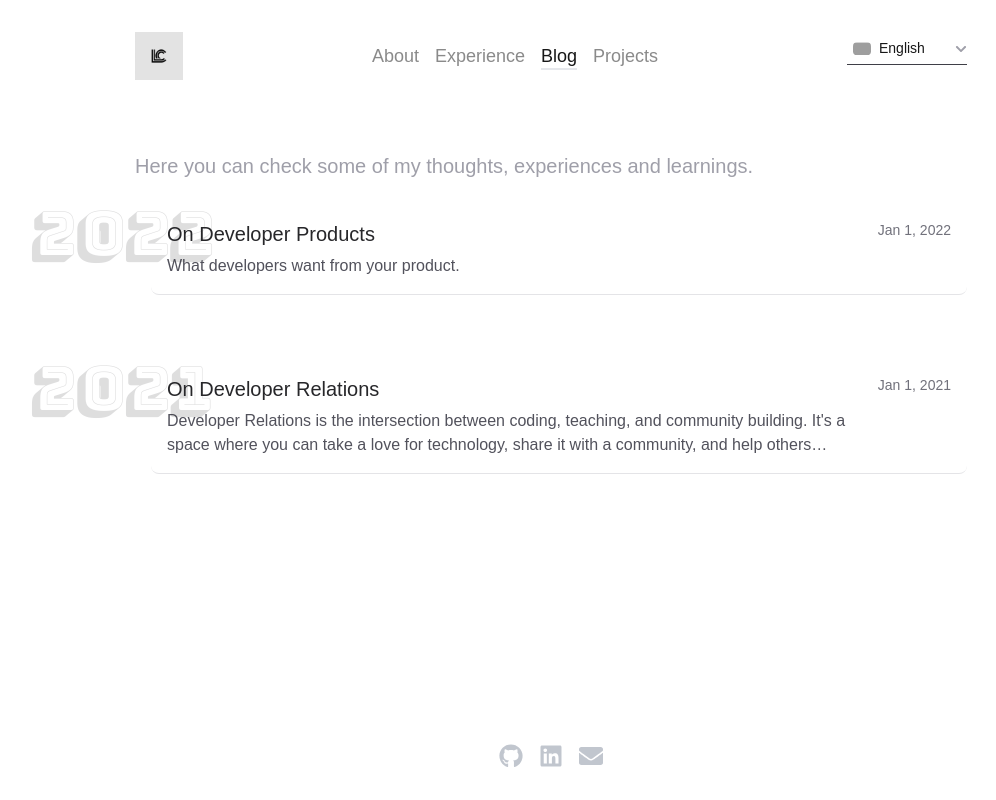
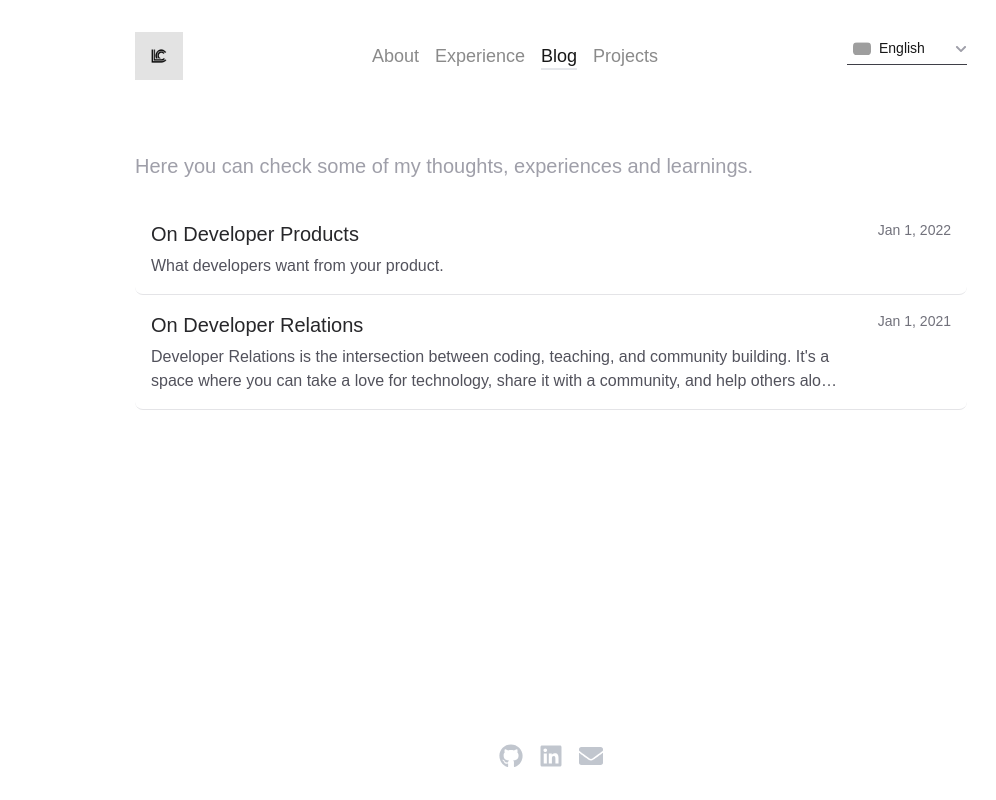
Before and after one commit to lcastrof/lucasdecastro.dev, a Next.js app: page /en/blog in a window 1280 px wide. Shown: the whole page, without its empty margins (89-1085 px from the left). Built offline with nearby package versions, Linux system fonts and the light colour scheme; grey boxes are pictures that could not be loaded.

Commit message:
refactor: remove year from post listing

```diff
--- a/src/components/posts-list.tsx
+++ b/src/components/posts-list.tsx
@@ -8,18 +8,6 @@ interface PostsListProps {
 
 export function PostsList({ posts }: PostsListProps) {
   const locale = useLocale();
-  const postsByYear = posts.reduce((acc, post) => {
-    const year = new Date(post.metadata?.date || "").getUTCFullYear();
-    if (!acc[year]) {
-      acc[year] = [];
-    }
-    acc[year].push(post);
-    return acc;
-  }, {} as Record<number, BlogPost[]>);
-
-  const years = Object.keys(postsByYear)
-    .map(Number)
-    .sort((a, b) => b - a);
 
   const formatDate = (date: string) => {
     return new Intl.DateTimeFormat(locale, {
@@ -31,28 +19,16 @@ export function PostsList({ posts }: PostsListProps) {
   };
 
   return (
-    <div className="space-y-16">
-      {years.map((year) => (
-        <section key={year} className="relative">
-          <div className="sticky top-24 float-left w-16 -ml-26 hidden lg:block">
-            <h2 className="text-6xl opacity-15 text-zinc-800 dark:text-zinc-200 font-bungee-shade">
-              {year}
-            </h2>
-          </div>
-          <div className="lg:ml-4">
-            <h2 className="text-4xl opacity-40 text-zinc-800 dark:text-zinc-200 mb-2 lg:hidden font-bungee-shade">
-              {year}
-            </h2>
-            <div className="space-y-1">
-              {postsByYear[year].map((post) => (
+    <div>
+      {posts.map((post) => (
         <Link
           key={post.slug}
           href={`/${locale}/blog/${post.slug}`}
           className="group block"
         >
-                  <article className="flex items-start justify-between p-4 rounded-lg transition-all hover:bg-zinc-100 dark:hover:bg-zinc-800/50 border-b border-zinc-200 dark:border-zinc-800">
+          <article className="flex items-start justify-between p-4 rounded-lg transition-all duration-300 ease-in-out hover:bg-zinc-100 dark:hover:bg-zinc-800/50 border-b border-zinc-200 dark:border-zinc-800 hover:shadow-sm">
             <div className="space-y-1.5 pr-8">
-                      <h3 className="font-medium text-lg lg:text-xl text-zinc-800 dark:text-zinc-200 group-hover:text-blue-500 transition-colors">
+              <h3 className="font-medium text-lg lg:text-xl text-zinc-800 dark:text-zinc-200 group-hover:text-blue-500 transition-colors duration-300">
                 {post.metadata?.title}
               </h3>
               <p className="text-sm lg:text-base text-zinc-600 dark:text-zinc-400 line-clamp-2">
@@ -66,9 +42,5 @@ export function PostsList({ posts }: PostsListProps) {
         </Link>
       ))}
     </div>
-          </div>
-        </section>
-      ))}
-    </div>
   );
 }
```
Lines whose indentation alone changed are shown as unchanged.
